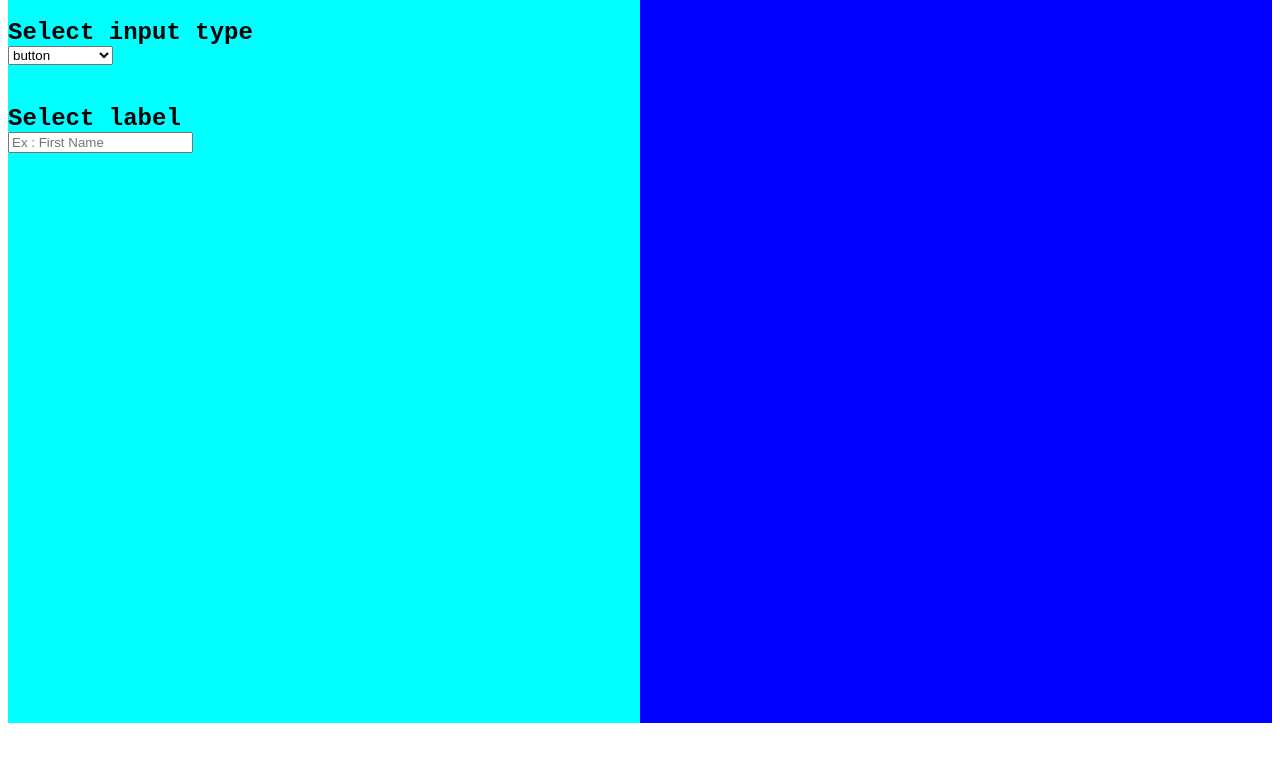
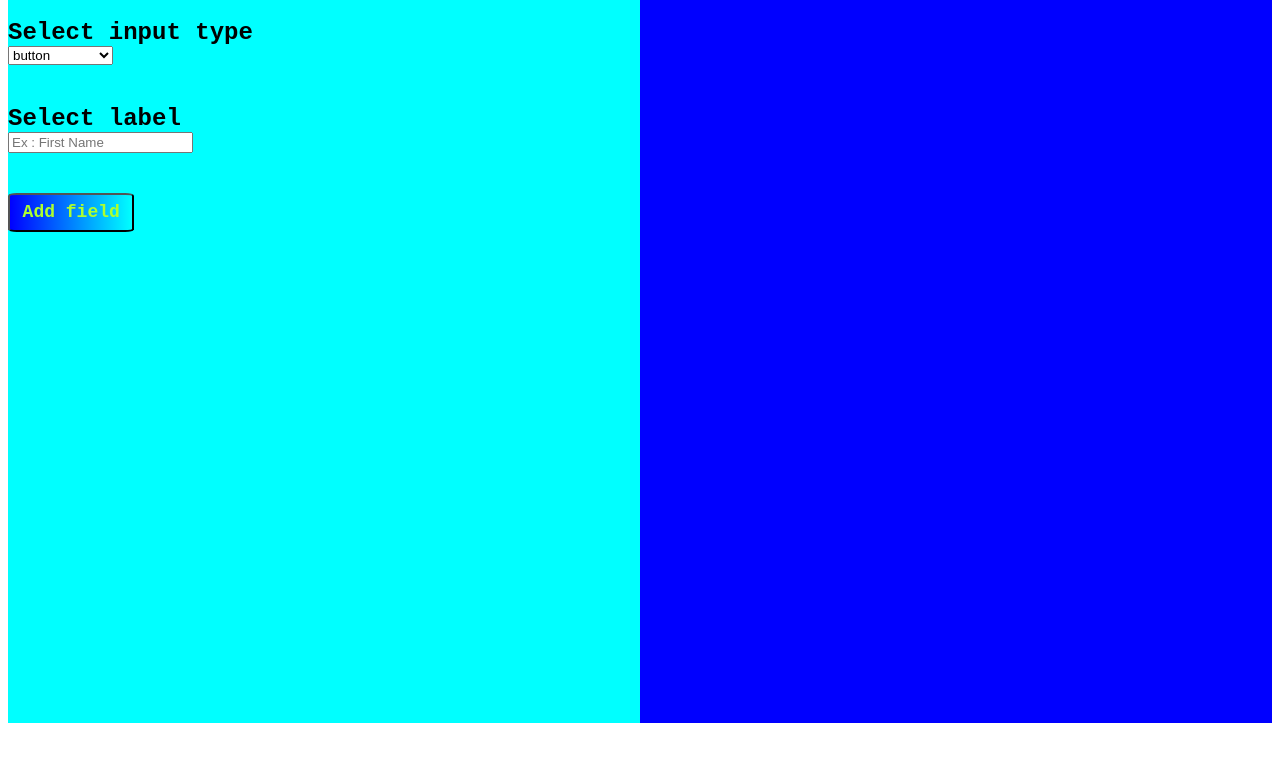
Before and after one commit to barbell-dev/100xDevs-Assignments, a plain HTML site: page week-3/medium/index.html in a window 1280 px wide. Shown: the part 69-830 px from the top of the page. Before the commit the page ends 800 px from the top, so only its background shows below. Drawn offline with Linux system fonts and the light colour scheme.

Commit message:
preview-basic-done

```diff
--- a/week-3/medium/index.css
+++ b/week-3/medium/index.css
@@ -1,3 +1,6 @@
+body {
+  overflow-y: hidden;
+}
 .main-div {
   width: 100%;
   height: 100%;
@@ -14,13 +17,23 @@
   flex-direction: column;
   justify-content: flex-start;
   gap: 40px;
+  height: 100%;
 }
 .main-div .form-builder {
   width: 50%;
-  height: 100%;
+  /* height: 100%; */
   background-color: aqua;
 }
-
+.input-type-div .submit {
+  border-radius: 7%;
+  width: 20%;
+  height: 5%;
+  color: greenyellow;
+  font-family: "Courier New", Courier, monospace;
+  font-size: large;
+  font-weight: bold;
+  background-image: linear-gradient(to right, blue, cyan);
+}
 .form-builder #select-input-type,
 #select-label {
   font-family: "Courier New", Courier, monospace;
--- a/week-3/medium/index.html
+++ b/week-3/medium/index.html
@@ -46,6 +46,12 @@
               placeholder="Ex : First Name"
             />
           </div>
+          <input
+            type="submit"
+            class="submit"
+            value="Add field"
+            onclick="addField()"
+          />
         </div>
       </div>
       <div class="preview">
--- a/week-3/medium/index.js
+++ b/week-3/medium/index.js
@@ -0,0 +1,16 @@
+let log = console.log;
+function addField() {
+  let preview = document.querySelector(".preview");
+  let selectValue = document.querySelector("select").value.toString();
+  let labelText = document.querySelector("#input-label-element").value;
+  //   if
+  let element = document.createElement("input");
+  element.type = selectValue;
+  log(document.querySelector("select").value.toString());
+  log();
+  let labelToBeAttached = document.createElement("label");
+  labelToBeAttached.innerHTML = labelText;
+  preview.appendChild(labelToBeAttached);
+  preview.appendChild(element);
+  preview.innerHTML += "</br>";
+}
```
